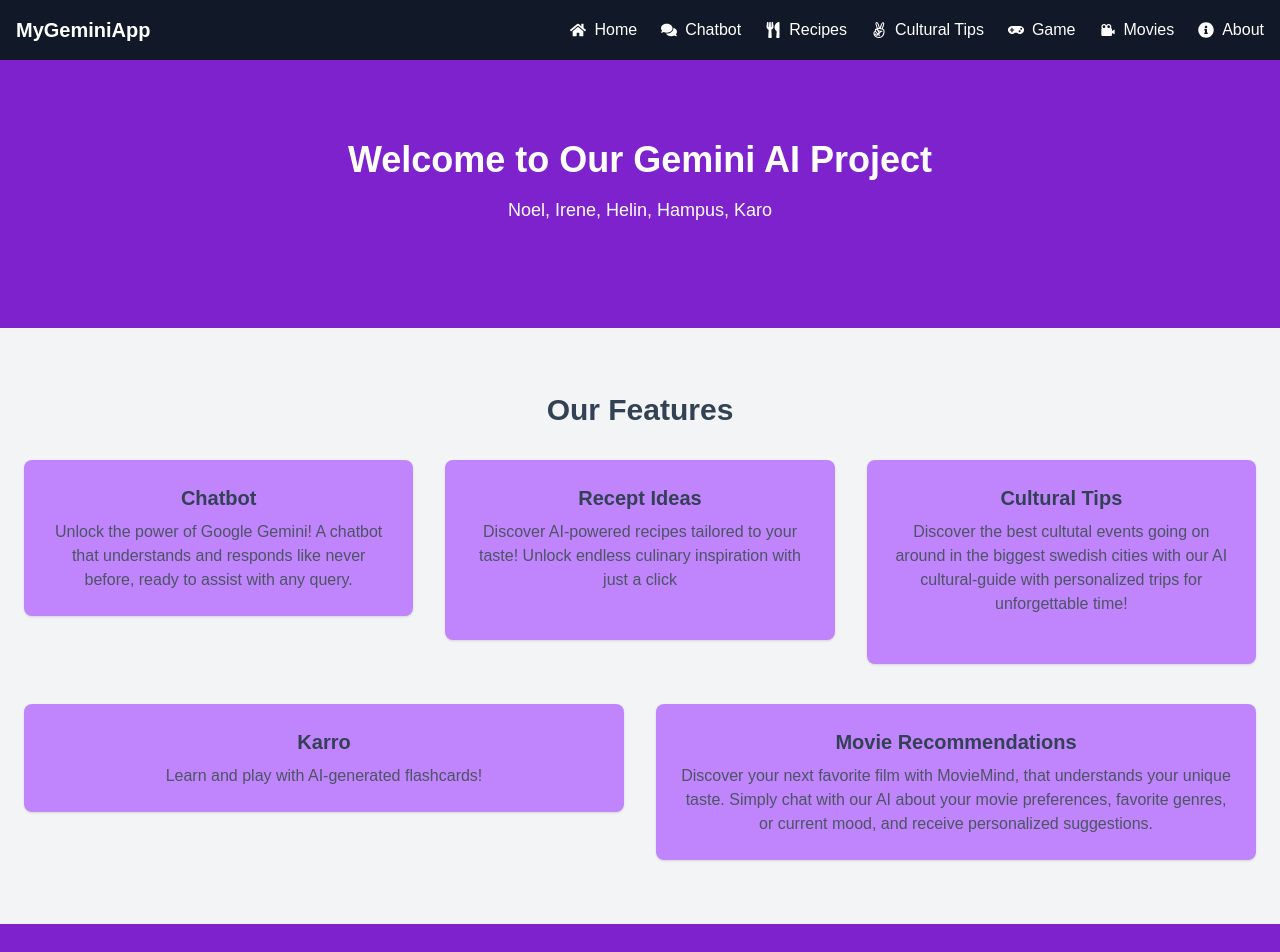
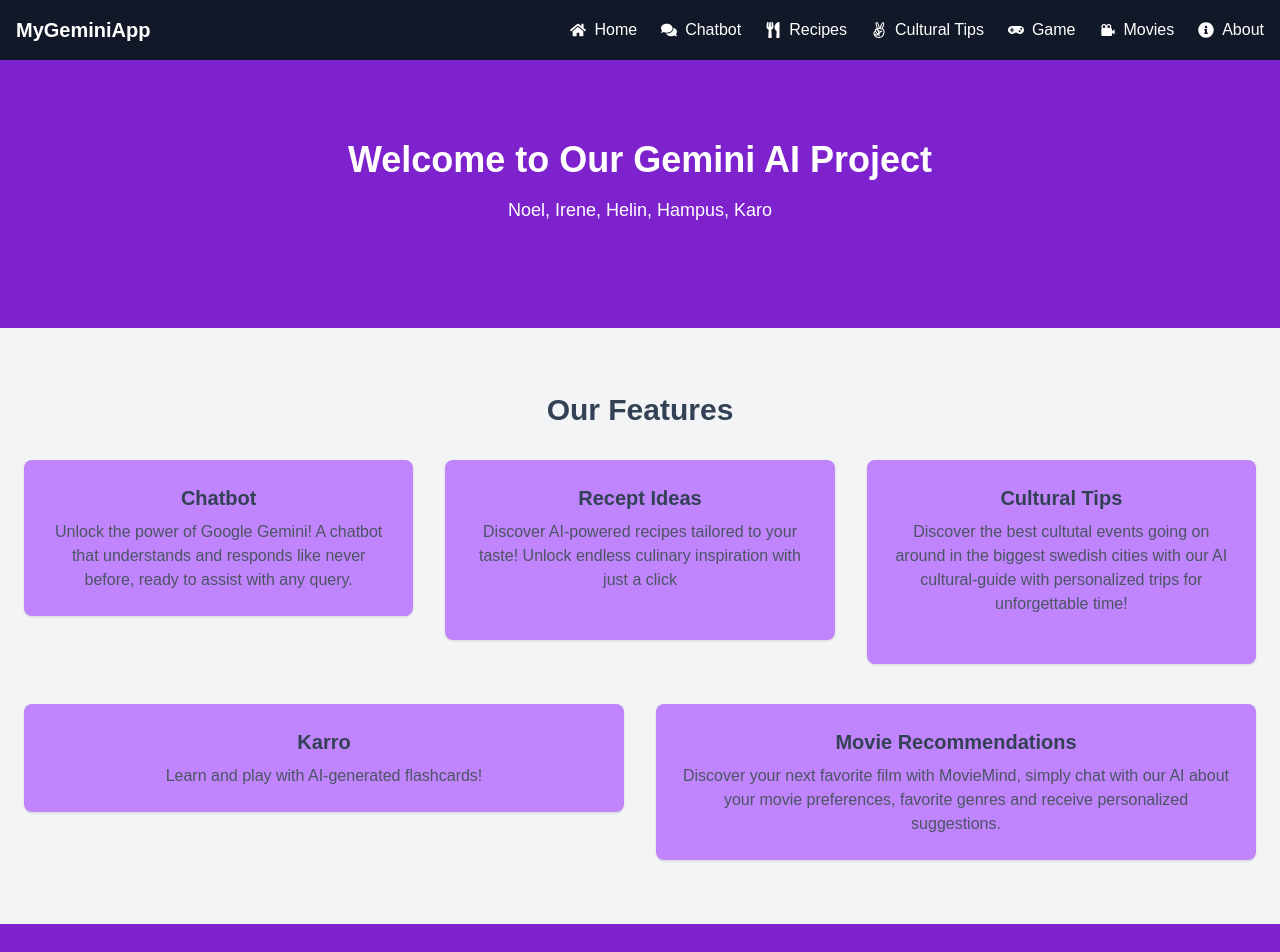
Before and after one commit to NoelPerland/gemini_project, a Next.js app: page / in a window 1280 px wide. Shown: the top 952 px of the page. Built offline with nearby package versions, Linux system fonts and the light colour scheme.

Commit message:
ändat lite i beskivningen

```diff
--- a/pages/index.js
+++ b/pages/index.js
@@ -82,7 +82,7 @@ export default function Home() {
                 className="bg-purple-400  hover:bg-purple-500 p-6 shadow rounded-lg block text-center"
               >
                 <h3 className="text-xl font-bold mb-2 text-slate-700">Movie Recommendations</h3>
-                <p className="text-gray-600">Discover your next favorite film with MovieMind, that understands your unique taste. Simply chat with our AI about your movie preferences, favorite genres, or current mood, and receive personalized suggestions. </p>
+                <p className="text-gray-600">Discover your next favorite film with MovieMind, simply chat with our AI about your movie preferences, favorite genres and receive personalized suggestions. </p>
               </a>
             </div>
           </div>
```
